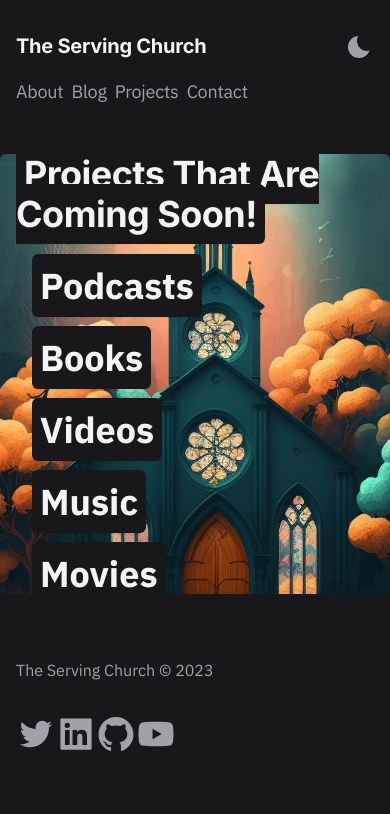
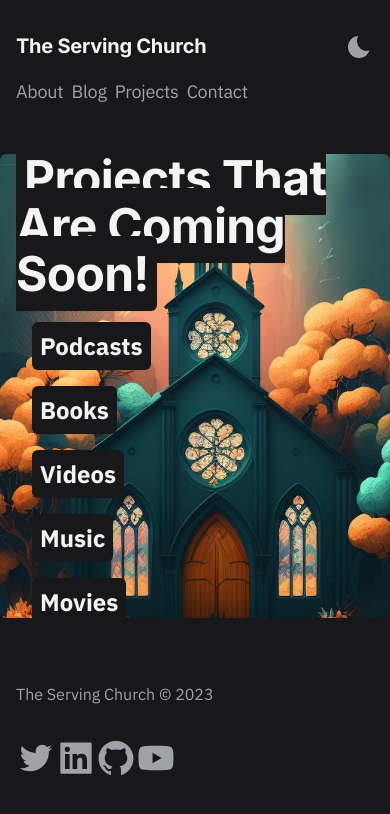
Before and after one commit to datfoosteve/ServingChurch, a Next.js app: page /projects in a window 390 px wide. Shown: the top 814 px of the page. Built offline with nearby package versions, Linux system fonts and the light colour scheme.

Commit message:
gona try

```diff
--- a/pages/projects.tsx
+++ b/pages/projects.tsx
@@ -21,12 +21,12 @@ export default function ProjectsPage() {
       </Head>
       <div className="bg-fixed bg-cover bg-center bg-no-repeat rounded-md bg-[#F9FAFB] dark:bg-gray-900" style={{ backgroundImage: "url(../images/bluebackground.svg)" }}>
       <header>
-        <h1 className="mx-auto mt-8 mb-8 max-w-6xl px-4 text-4xl font-bold text-gray-900 dark:text-gray-100 md:mb-10 md:mt-32 md:text-5xl lg:mb-12 lg:text-[3.5rem]">
+        <h1 className="mx-auto mt-8 mb-8 max-w-6xl px-4 text-5xl font-bold text-gray-900 dark:text-gray-100 md:mb-10 md:mt-32 md:text-5xl lg:mb-12 lg:text-[3.5rem]">
         <a className=" bg-white p-2 shadow-sm dark:border-0 dark:bg-gray-900 dark:text-gray-100 rounded-md "> Projects That Are Coming Soon! </a>
         </h1>
 
       <ul className="mx-auto mb-16 max-w-5xl px-4">
-        <li className="mx-auto mb-8 max-w-5xl px-4 text-4xl font-bold text-gray-900 dark:text-gray-100 md:mb-10 md:mt-32 md:text-5xl lg:mb-12 lg:text-[3.5rem]">
+        <li className="mx-auto mb-8 max-w-5xl px-4 text-2xl font-bold text-gray-900 dark:text-gray-100 md:mb-10 md:mt-32 md:text-5xl lg:mb-12 lg:text-[3.5rem]">
         <a className=" bg-white p-2 shadow-sm dark:border-0 dark:bg-gray-900 dark:text-gray-100 rounded-md "> Podcasts </a>
           {/* <ul >
             <li className="text-2xl " >
@@ -34,16 +34,16 @@ export default function ProjectsPage() {
             </li>
           </ul> */}
         </li>
-        <li className="mx-auto mb-8 max-w-5xl px-4 text-4xl font-bold text-gray-900 dark:text-gray-100 md:mb-10 md:mt-32 md:text-5xl lg:mb-12 lg:text-[3.5rem] ">
+        <li className="mx-auto mb-8 max-w-5xl px-4 text-2xl font-bold text-gray-900 dark:text-gray-100 md:mb-10 md:mt-32 md:text-5xl lg:mb-12 lg:text-[3.5rem] ">
           <a className=" bg-white p-2 shadow-sm dark:border-0 dark:bg-gray-900 dark:text-gray-100 rounded-md "> Books </a>
         </li>
-        <li className="mx-auto mb-8 max-w-5xl px-4 text-4xl font-bold text-gray-900 dark:text-gray-100 md:mb-10 md:mt-32 md:text-5xl lg:mb-12 lg:text-[3.5rem]">
+        <li className="mx-auto mb-8 max-w-5xl px-4 text-2xl font-bold text-gray-900 dark:text-gray-100 md:mb-10 md:mt-32 md:text-5xl lg:mb-12 lg:text-[3.5rem]">
         <a className=" bg-white p-2 shadow-sm dark:border-0 dark:bg-gray-900 dark:text-gray-100 rounded-md "> Videos </a>
         </li>
-        <li className="mx-auto mb-8 max-w-5xl px-4 text-4xl font-bold text-gray-900 dark:text-gray-100 md:mb-10 md:mt-32 md:text-5xl lg:mb-12 lg:text-[3.5rem]">
+        <li className="mx-auto mb-8 max-w-5xl px-4 text-2xl font-bold text-gray-900 dark:text-gray-100 md:mb-10 md:mt-32 md:text-5xl lg:mb-12 lg:text-[3.5rem]">
         <a className=" bg-white p-2 shadow-sm dark:border-0 dark:bg-gray-900 dark:text-gray-100 rounded-md "> Music </a>
         </li>
-        <li className="mx-auto mb-8 max-w-5xl px-4 text-4xl font-bold text-gray-900 dark:text-gray-100 md:mb-10 md:mt-32 md:text-5xl lg:mb-12 lg:text-[3.5rem]">
+        <li className="mx-auto mb-8 max-w-5xl px-4 text-2xl font-bold text-gray-900 dark:text-gray-100 md:mb-10 md:mt-32 md:text-5xl lg:mb-12 lg:text-[3.5rem]">
         <a className=" bg-white p-2 shadow-sm dark:border-0 dark:bg-gray-900 dark:text-gray-100 rounded-md "> Movies </a>
         </li>
 
```
